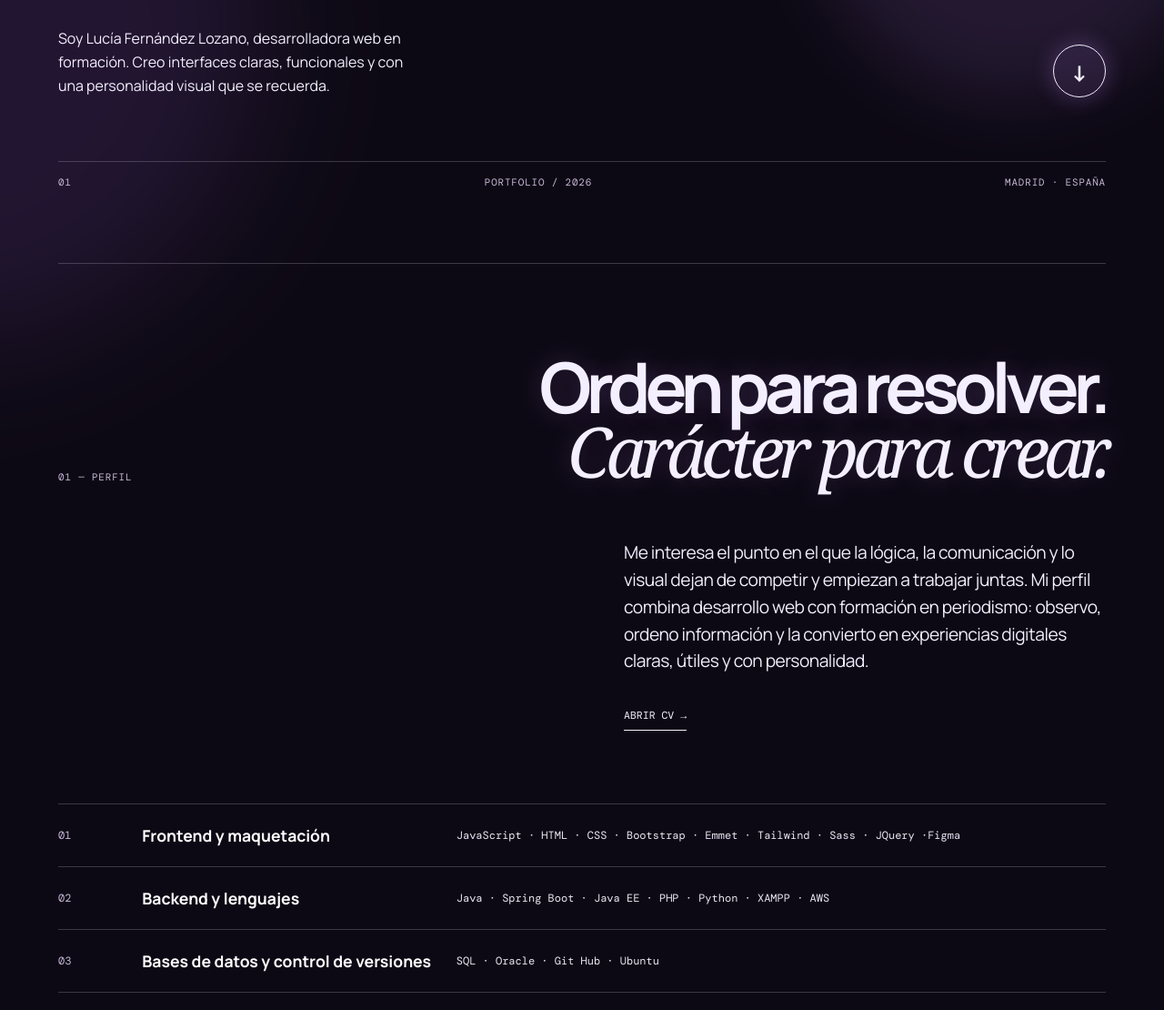
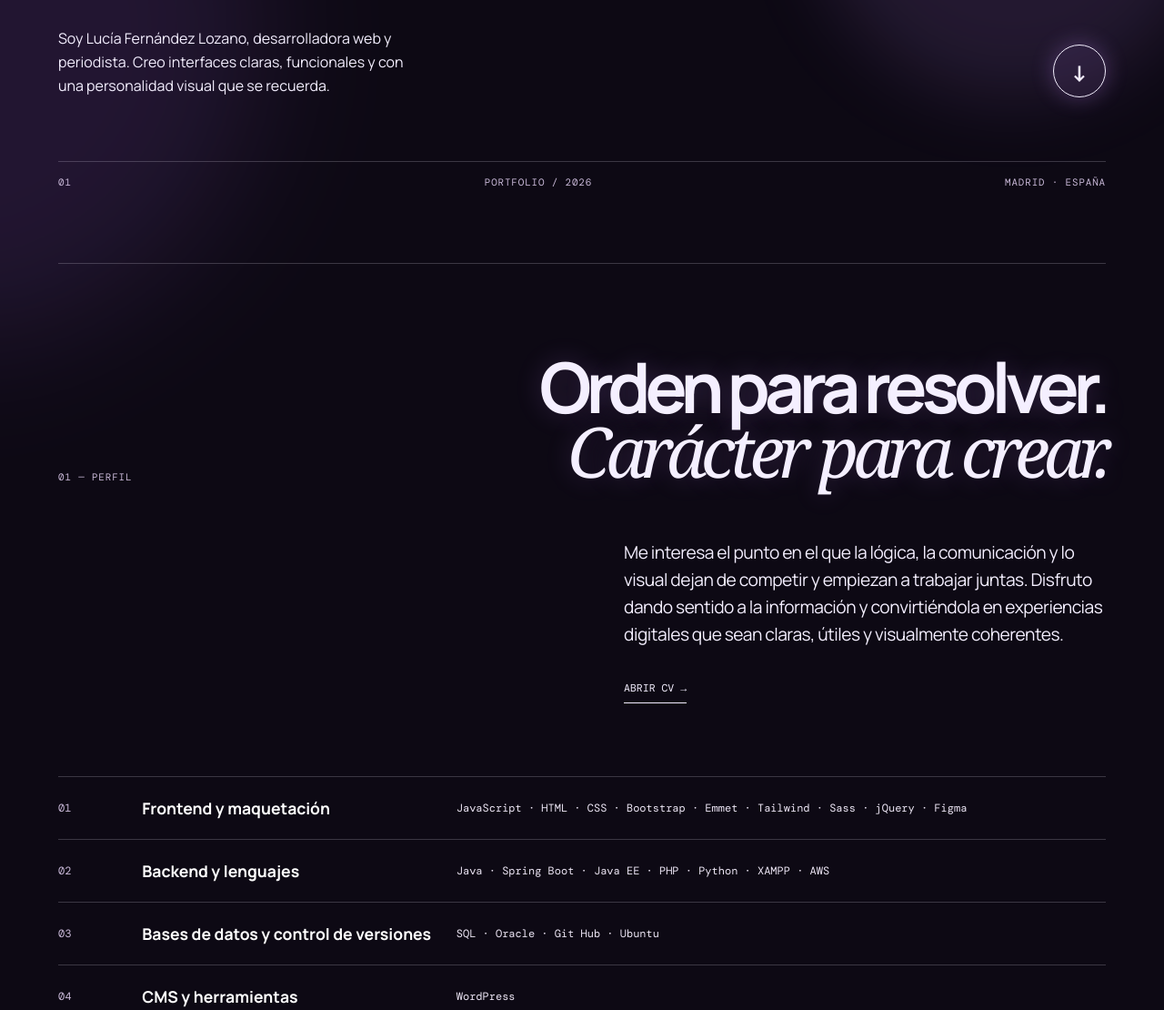
Before and after one commit to luciaferz/Portafolio_LF, a plain HTML site: page index.html in a window 1280 px wide. Shown: the part 511-1621 px from the top of the page at 91% size. Drawn offline with nearby package versions, Linux system fonts and the light colour scheme.

Commit message:
Actualizacon info personal

```diff
--- a/index.html
+++ b/index.html
@@ -25,7 +25,7 @@
             <div class="eyebrow"><span class="status-dot"></span> Disponible para nuevas oportunidades</div>
             <h1>Diseño y desarrollo<br><em>con intención.</em></h1>
             <div class="hero-bottom">
-                <p class="intro">Soy Lucía Fernández Lozano, desarrolladora web en formación. Creo interfaces claras,
+                <p class="intro">Soy Lucía Fernández Lozano, desarrolladora web y periodista. Creo interfaces claras,
                     funcionales y con una personalidad visual que se recuerda.</p><a class="round-link" href="#perfil"
                     aria-label="Ver perfil">↓</a>
             </div>
@@ -37,14 +37,13 @@
                 <h2>Orden para resolver.<br><em>Carácter para crear.</em></h2>
             </div>
             <div class="about-copy">
-                <p>Me interesa el punto en el que la lógica, la comunicación y lo visual dejan de competir y empiezan a
-                    trabajar juntas. Mi perfil combina desarrollo web con formación en periodismo: observo, ordeno
-                    información y la convierto en experiencias digitales claras, útiles y con personalidad.</p><a
+                <p>Me interesa el punto en el que la lógica, la comunicación y lo visual dejan de competir y empiezan a trabajar juntas.
+                    Disfruto dando sentido a la información y convirtiéndola en experiencias digitales que sean claras, útiles y visualmente coherentes.</p><a
                     class="text-link" href="CV_LuciaFernandezLozano_.pdf" target="_blank" rel="noopener">Abrir CV →</a>
             </div>
             <div class="skill-list">
                 <div><span>01</span><strong>Frontend y maquetación</strong>
-                    <p>JavaScript · HTML · CSS · Bootstrap · Emmet · Tailwind · Sass · JQuery ·Figma</p>
+                    <p>JavaScript · HTML · CSS · Bootstrap · Emmet · Tailwind · Sass · jQuery · Figma</p>
                 </div>
                 <div><span>02</span><strong>Backend y lenguajes</strong>
                     <p>Java · Spring Boot · Java EE · PHP · Python · XAMPP · AWS</p>
--- a/portfolio/portfolio.js
+++ b/portfolio/portfolio.js
@@ -20,12 +20,20 @@
   item.style.setProperty('--cascade-delay', `${index * 70}ms`);
 });
 
-const observer = new IntersectionObserver((entries, currentObserver) => {
+const revealItems = (items) => {
+  items.forEach((item) => item.classList.add('is-visible'));
+};
+
+if (!('IntersectionObserver' in window)) {
+  revealItems(animatedItems);
+} else {
+  const observer = new IntersectionObserver((entries, currentObserver) => {
   entries.forEach((entry) => {
     if (!entry.isIntersecting) return;
     entry.target.classList.add('is-visible');
     currentObserver.unobserve(entry.target);
   });
-}, { threshold: 0.12 });
+  }, { threshold: 0.12 });
 
-animatedItems.forEach((item) => observer.observe(item));
+  animatedItems.forEach((item) => observer.observe(item));
+}
```
